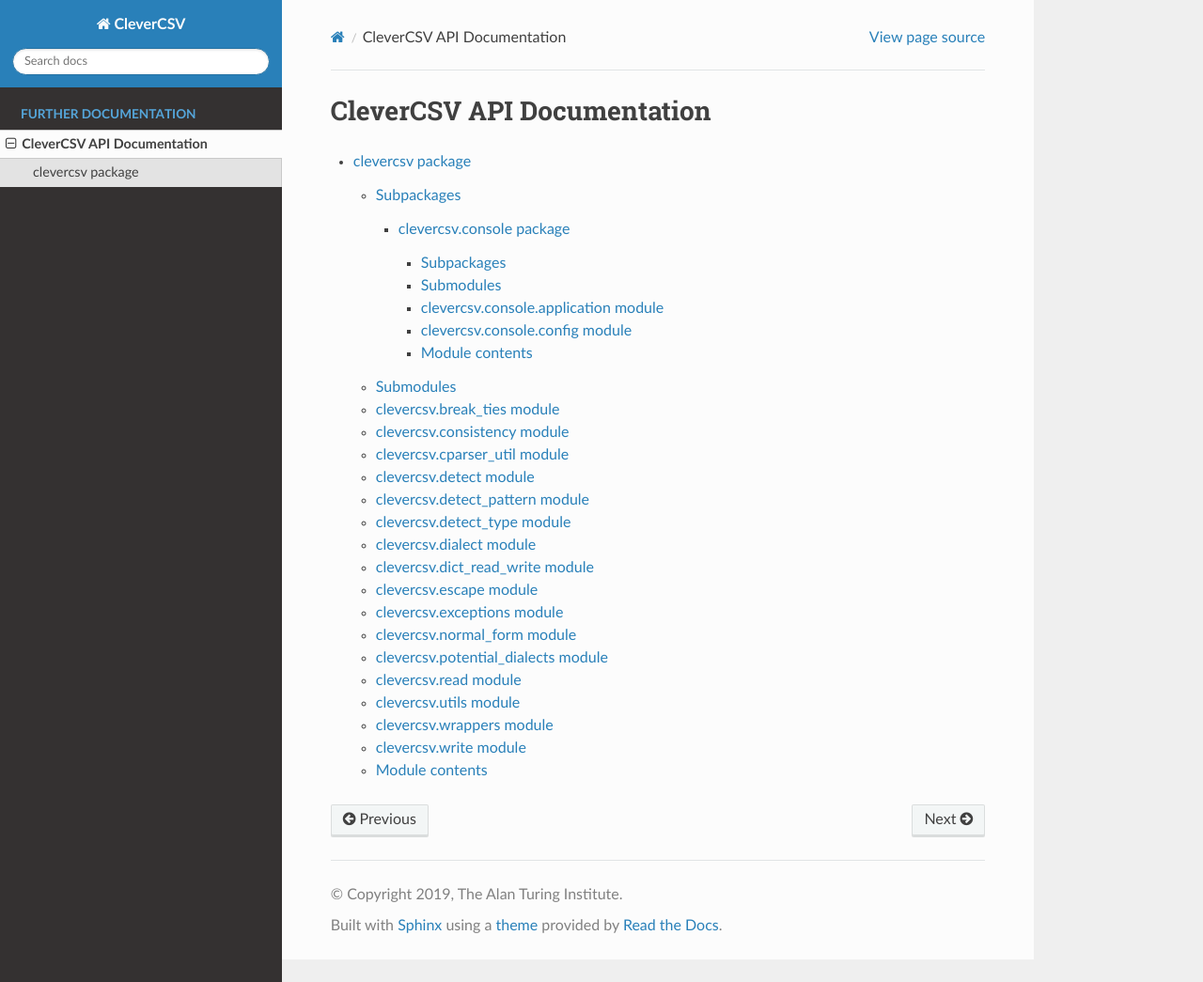
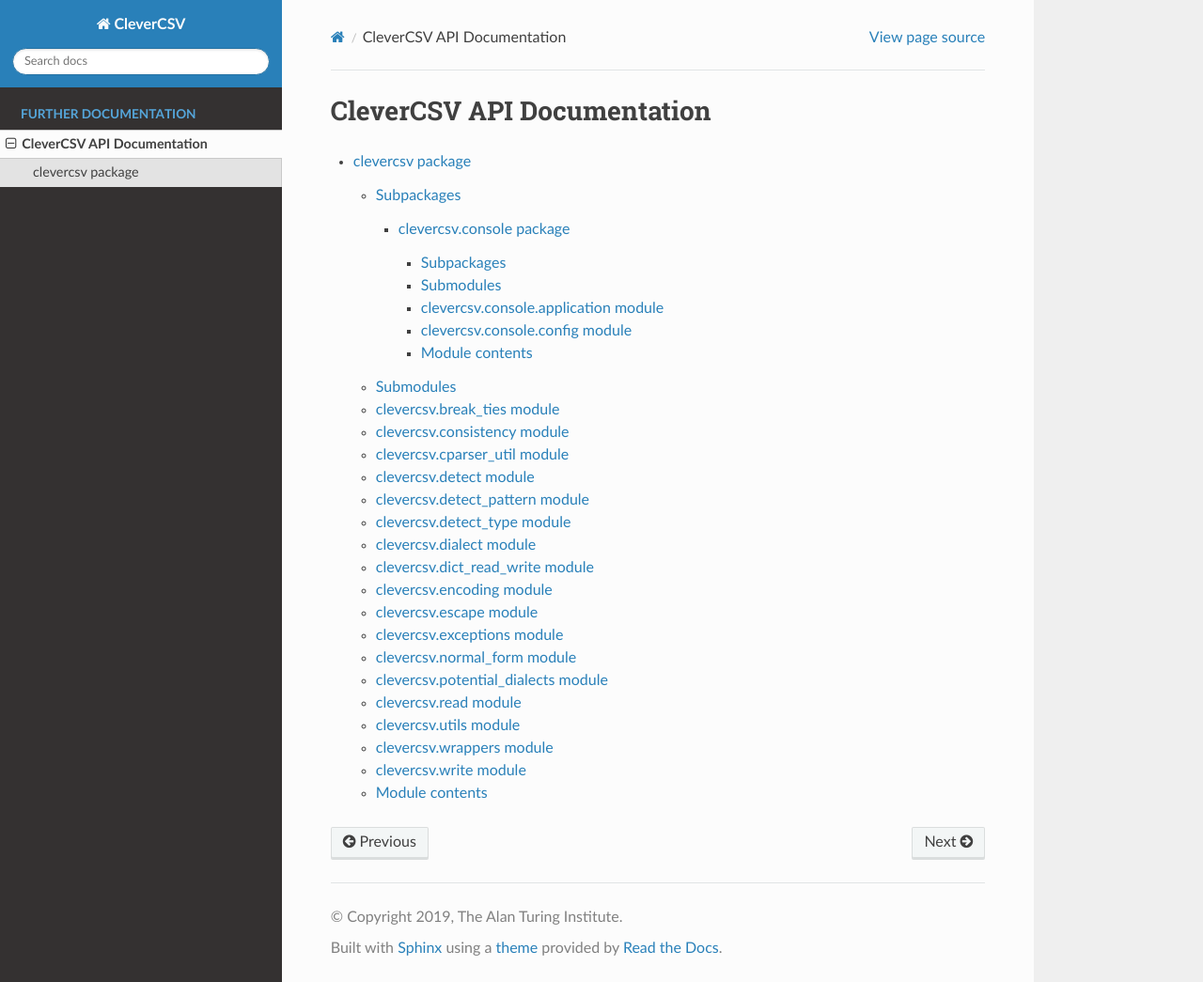
Before and after one commit to alan-turing-institute/CleverCSV, a Sphinx documentation site: the page built from docs/source/modules.rst, in a window 1280 px wide and 1045 px high. Shown: the whole window at 94% size. Built offline with Sphinx 7.4.7 and the Read the Docs theme 2.0.0, drawn with Linux system fonts in a browser that asks for light colours; pages that are not in the unit, such as notebooks, are missing from menus.

Commit message:
add encoding module to docs

```diff
--- a/docs/source/clevercsv.rst
+++ b/docs/source/clevercsv.rst
@@ -76,6 +76,14 @@
    :undoc-members:
    :show-inheritance:
 
+clevercsv.encoding module
+-------------------------
+
+.. automodule:: clevercsv.encoding
+   :members:
+   :undoc-members:
+   :show-inheritance:
+
 clevercsv.escape module
 -----------------------
 
```
